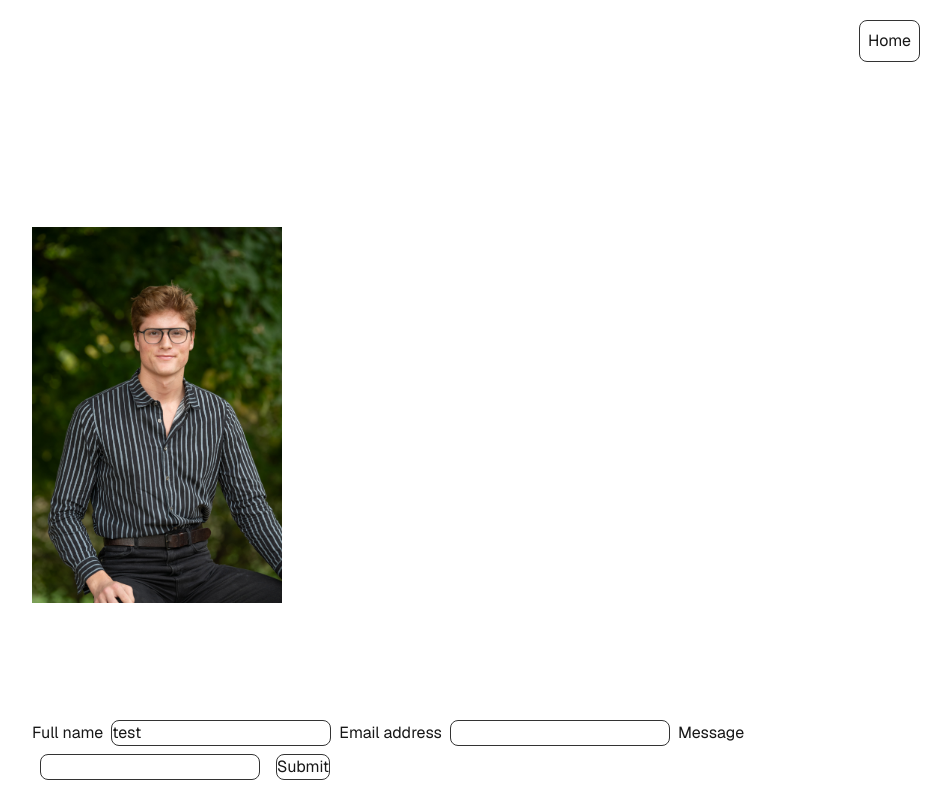
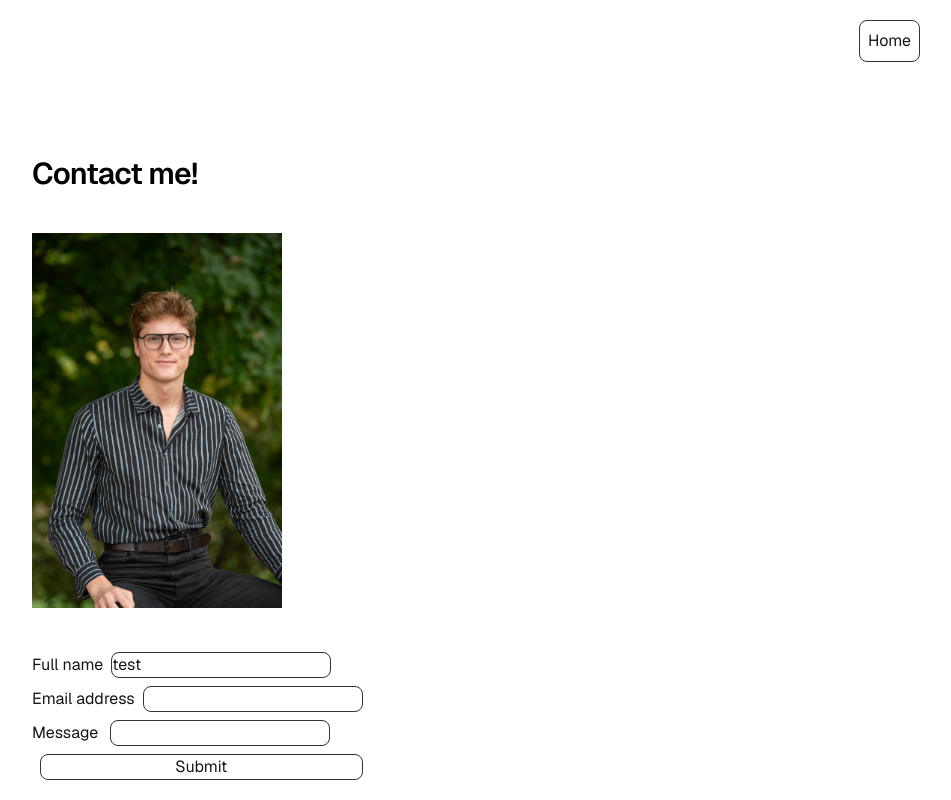
Before and after one commit to joeylukner/website-jlukner, a Next.js app: page /contact in a window 1280 px wide. Shown: the whole page, without its empty margins (160-1111 px from the left). Built offline with nearby package versions, Linux system fonts and the light colour scheme.

Commit message:
Styling contact form

```diff
--- a/app/contact/page.tsx
+++ b/app/contact/page.tsx
@@ -28,8 +28,11 @@ export default function Contact() {
             <button className="button-toolbar">Home</button>
           </Link>
         </div>
+        <h1 className="max-w-xs text-3xl font-semibold leading-10 tracking-tight text-black dark:text-zinc-50">
+          Contact me!
+        </h1>
         <Image src="/headshot.JPG" alt="headshot" width={250} height={250} />
-        <form onSubmit={handleSubmit(onSubmit)}>
+        <form onSubmit={handleSubmit(onSubmit)} className="flex flex-col">
           <label>
             Full name
             <input
```
